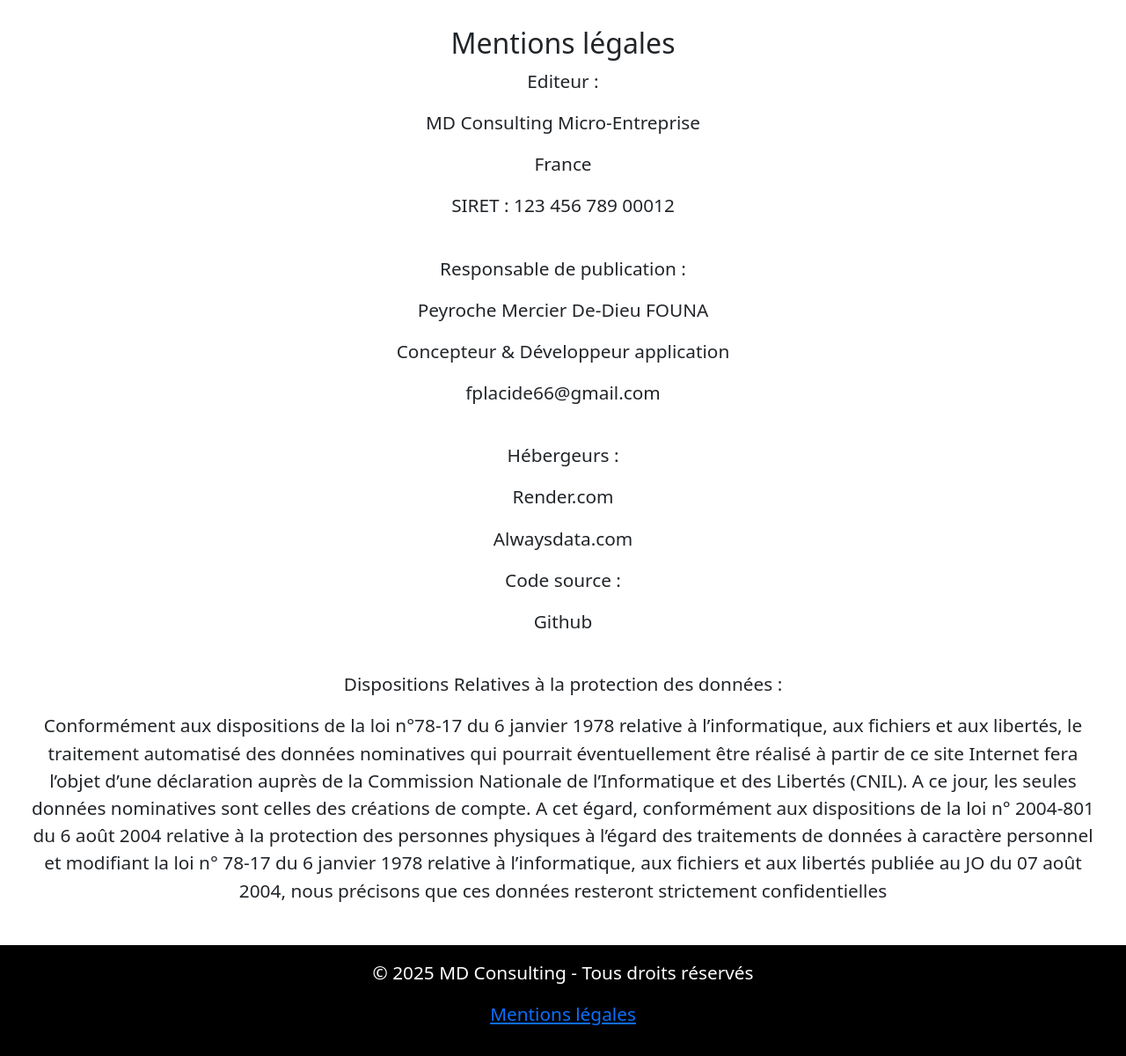
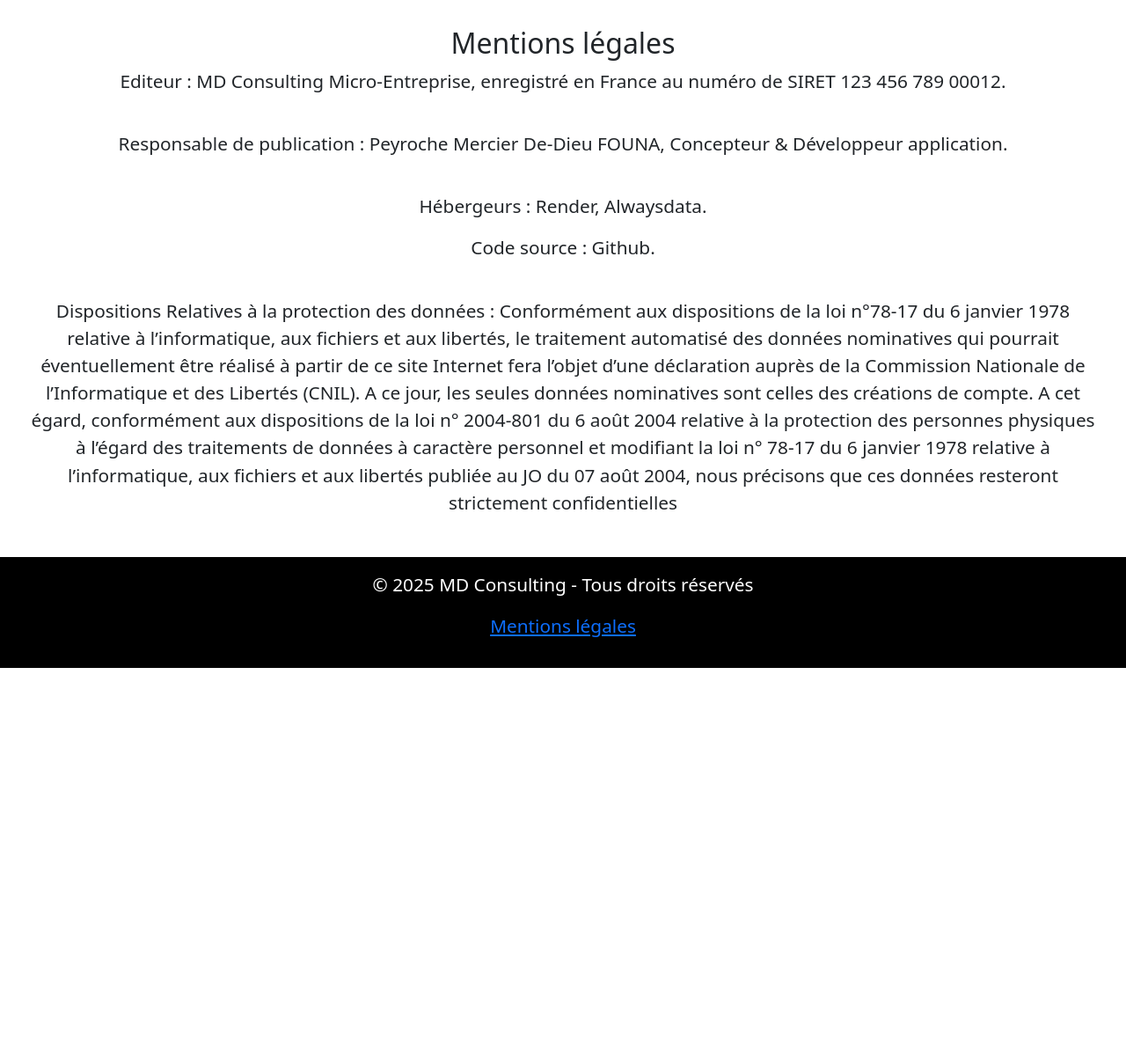
Before and after one commit to Peyroche/mon_projet1, a Flask app: page /mentions-legales in a window 1280 px wide. Shown: the part 156-1356 px from the top of the page at 88% size. After the commit the page ends 915 px from the top, so only its background shows below. Run offline with Flask 3, Linux system fonts and the light colour scheme; parts of the project's set-up code (start-up, migrations or seed data) failed here and were passed over.

Commit message:
🔄 Mise à jour globale du projet : mentions_legales.html

```diff
--- a/templates/mentions_legales.html
+++ b/templates/mentions_legales.html
@@ -5,24 +5,14 @@
 {% block content %}
   <center><div class="mentions-legales">
     <h2>Mentions légales</h2>
-    <p>Editeur :</p>
-    <p>MD Consulting Micro-Entreprise</p>
-    <p>France</p>
-    <p>SIRET : 123 456 789 00012</p><br/>
+    <p text-align:justify>Editeur : MD Consulting Micro-Entreprise, enregistré en France au numéro de SIRET 123 456 789 00012.</p><br/>
 
-    <p>Responsable de publication :</p>
-    <p>Peyroche Mercier De-Dieu FOUNA</p>
-    <p>Concepteur & Développeur application</p>
-    <p>fplacide66@gmail.com</p><br/>
+    <p>Responsable de publication : Peyroche Mercier De-Dieu FOUNA, Concepteur & Développeur application.</p><br/>
 
-    <p>Hébergeurs :</p>
-    <p>Render.com</p>
-    <p>Alwaysdata.com</p>
+    <p>Hébergeurs : Render, Alwaysdata.</p>
 
-    <p>Code source :</p>
-    <p>Github</p><br/>
+    <p>Code source : Github.</p><br/>
 
-    <p>Dispositions Relatives à la protection des données :</p>
-    <p>Conformément aux dispositions de la loi n°78-17 du 6 janvier 1978 relative à l’informatique, aux fichiers et aux libertés, le traitement automatisé des données nominatives qui   pourrait éventuellement être réalisé à partir de ce site Internet fera l’objet d’une déclaration auprès de la Commission Nationale de l’Informatique et des Libertés (CNIL). A ce jour, les seules données nominatives sont celles des créations de compte. A cet égard, conformément aux dispositions de la loi n° 2004-801 du 6 août 2004 relative à la protection des personnes physiques à l’égard des traitements de données à caractère personnel et modifiant la loi n° 78-17 du 6 janvier 1978 relative à l’informatique, aux fichiers et aux libertés publiée au JO du 07 août 2004, nous précisons que ces données resteront strictement confidentielles</p>
+    <p text-align:justify>Dispositions Relatives à la protection des données : Conformément aux dispositions de la loi n°78-17 du 6 janvier 1978 relative à l’informatique, aux fichiers et aux libertés, le traitement automatisé des données nominatives qui   pourrait éventuellement être réalisé à partir de ce site Internet fera l’objet d’une déclaration auprès de la Commission Nationale de l’Informatique et des Libertés (CNIL). A ce jour, les seules données nominatives sont celles des créations de compte. A cet égard, conformément aux dispositions de la loi n° 2004-801 du 6 août 2004 relative à la protection des personnes physiques à l’égard des traitements de données à caractère personnel et modifiant la loi n° 78-17 du 6 janvier 1978 relative à l’informatique, aux fichiers et aux libertés publiée au JO du 07 août 2004, nous précisons que ces données resteront strictement confidentielles</p>
   </div></center>
 {% endblock %}
```
